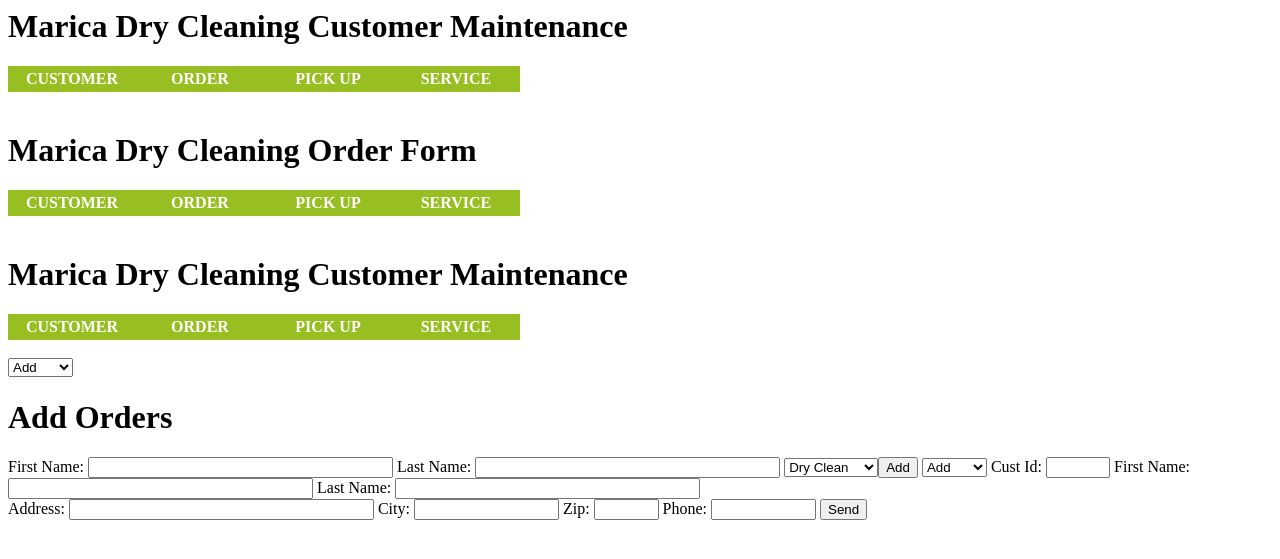
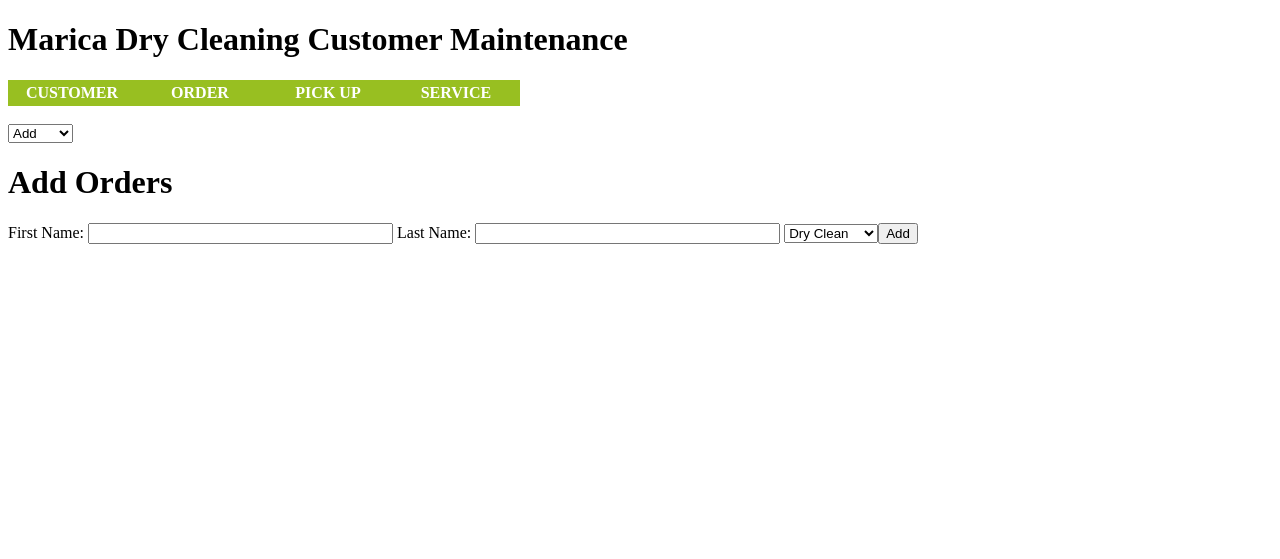
Before and after one commit to JoshHumpherys/COS300-Database-Project, a PHP site: page /order.php in a window 1280 px wide. Shown: the top 559 px of the page. Run offline with PHP 8.4, Linux system fonts and the light colour scheme.

Commit message:
Fix order page header

```diff
--- a/header.php
+++ b/header.php
@@ -1,9 +1,6 @@
 <head>
-    <meta charset="UTF-8">
     <title>Marica Dry Cleaning Service Maintenance</title>
-    <link rel="stylesheet" href="css/style.css"/>
-    <script src="js/jquery.min.js"></script>
-    <script src="js/bootstrap.min.js"></script>
+    <link rel="stylesheet" type="text/css" href="css/style.css"/>
     <H1>Marica Dry Cleaning Customer Maintenance</H1>
     <ul>
         <li><a href="index.php">Customer</a></li>
--- a/index.php
+++ b/index.php
@@ -1,5 +1,5 @@
 <!DOCTYPE html>
-<html lang="en">
+<html>
 <?php require "header.php"; ?>
 <body>
 <form action="index.php" method="post">
--- a/order.php
+++ b/order.php
@@ -1,54 +1,25 @@
+<!DOCTYPE html>
 <html>
 <?php require "header.php"; ?>
 <body>
-
-
-<H1>Marica Dry Cleaning Order Form</H1>
-<ul>
-<li><a href="index.php">Customer</a></li>
-<li><a href="OrderForm.php">Order</a></li>
-<li><a href="PickUp.php">Pick Up</a></li>
-<li><a href="ServiceMaintForm.php">Service</a></li>
-</ul>
-<br>
-<form action="Order.php" method="post">
-
-<?php require "header.php";?>
 <form action="order.php" method="post">
     <select name="action_type">
         <option value="add">Add</option>
         <option value="update">Update</option>
         <option value="delete">Delete</option>
-
     </select>
     <H1>Add Orders</H1>
 
-First Name: <input type="text", name="FirstName" size="35">
-Last Name: <input type="text", name="LastName", size="35">
+    First Name: <input type="text" , name="FirstName" size="35">
+    Last Name: <input type="text" , name="LastName" , size="35">
     <select name="action_type">
         <option value="dry clean">Dry Clean</option>
         <option value="wash shirt">Wash Shirt</option>
         <option value="sew button">Sew Button</option>
         <option value="Press Pants">Press Pants</option>
         <option value="Iron Shirt">Iron Shirt</option>
-<input type="submit", name= "addOrder", value="Add">
-
-<form action="order.php" method="post">
-    <select name="action_type">
-        <option value="add">Add</option>
-        <option value="update">Update</option>
-        <option value="delete">Delete</option>
+        <input type="submit" , name="addOrder" , value="Add">
     </select>
-    Cust Id: <input type="number" , name="CustId" , min="0" , max="999" , step="1">
-    First Name: <input type="text" , name="FirstName" size="35">
-    Last Name: <input type="text" , name="LastName" , size="35">
-    <br>
-    Address: <input type="text" , name="Address" , size="35">
-    City: <input type="text" , name="City" , size="15">
-    Zip: <input type="text" , name="Zip" , size="5">
-    Phone: <input type="text" , name="Phone" , size="10">
-    <input type="submit" value="Send">
-
 </form>
 <?php
 
--- a/pickup.php
+++ b/pickup.php
@@ -1,3 +1,4 @@
+<!DOCTYPE html>
 <html>
 <?php require "header.php"; ?>
 <body>
--- a/service.php
+++ b/service.php
@@ -1,3 +1,4 @@
+<!DOCTYPE html>
 <html>
 <?php require "header.php"; ?>
 <body>
```
Lines whose indentation alone changed are shown as unchanged.
